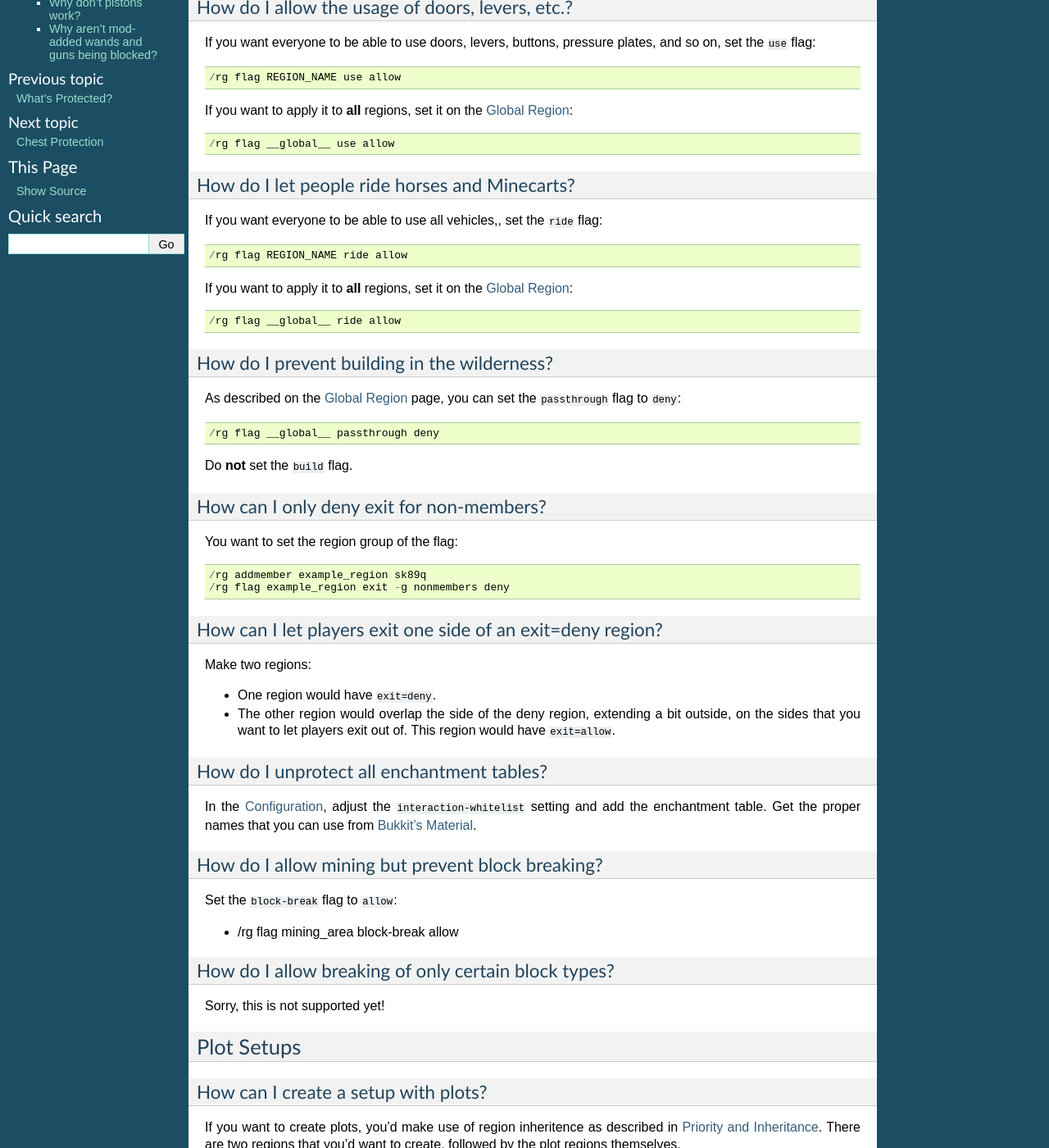
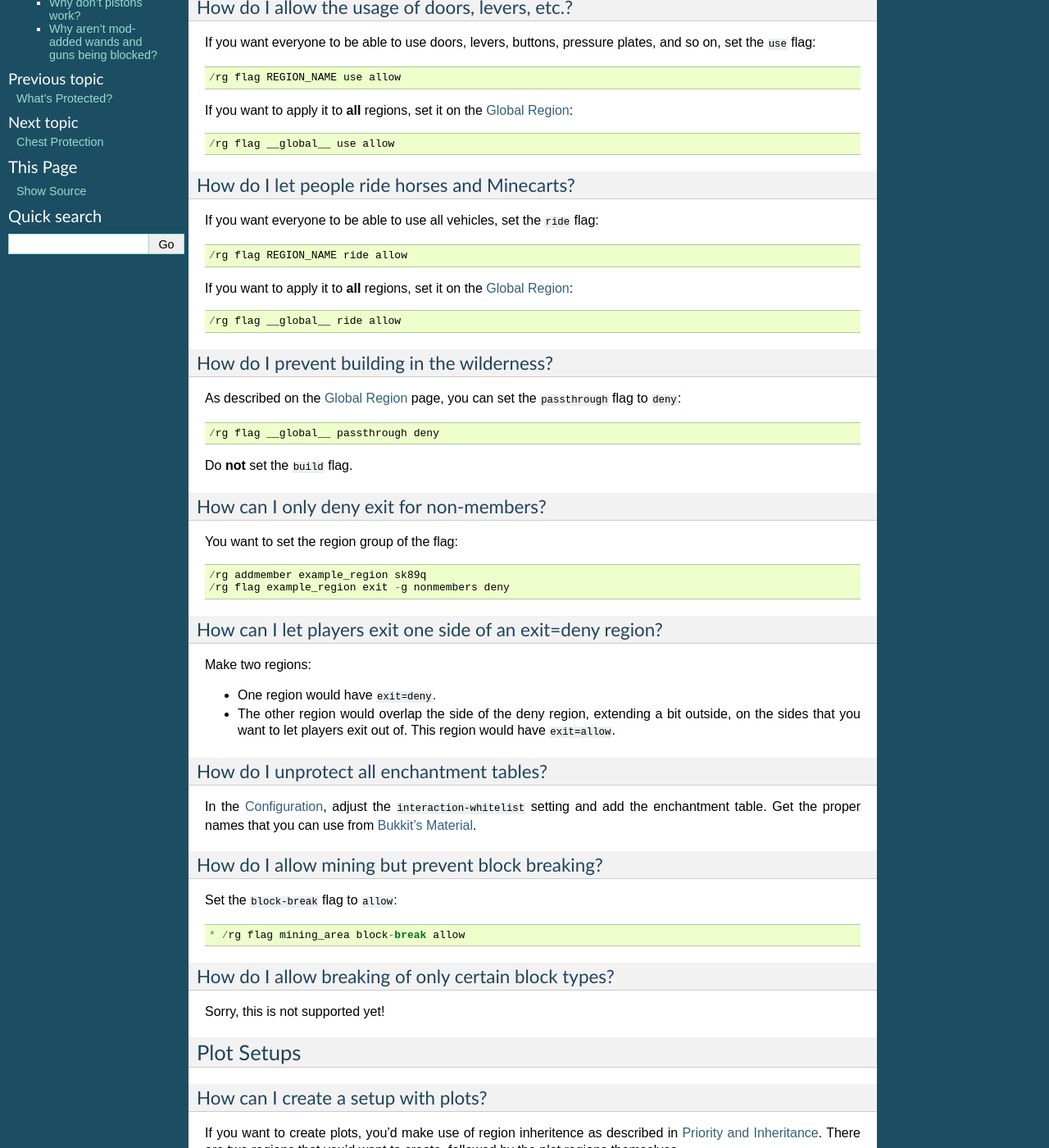
Before and after one commit to aurorasmiles/WorldGuardDocs, a Sphinx documentation site: the page built from source/regions/common-scenarios.rst, in a window 1280 px wide and 1400 px high, scrolled down 623 px. Shown: the whole window at 82% size. Built offline with Sphinx 7.4.7, drawn with Linux system fonts in a browser that asks for light colours.

```diff
--- a/source/regions/common-scenarios.rst
+++ b/source/regions/common-scenarios.rst
@@ -28,7 +28,7 @@ If you want to apply it to **all** regions, set it on the :doc:`global-region`::
 How do I let people ride horses and Minecarts?
 ~~~~~~~~~~~~~~~~~~~~~~~~~~~~~~~~~~~~~~~~~~~~~~
 
-If you want everyone to be able to use all vehicles,, set the ``ride`` flag::
+If you want everyone to be able to use all vehicles, set the ``ride`` flag::
 
     /rg flag REGION_NAME ride allow
 
@@ -69,7 +69,7 @@ In the :doc:`../config`, adjust the ``interaction-whitelist`` setting and add th
 How do I allow mining but prevent block breaking?
 ~~~~~~~~~~~~~~~~~~~~~~~~~~~~~~~~~~~~~~~~~~~~~~~~~
 
-Set the ``block-break`` flag to ``allow``:
+Set the ``block-break`` flag to ``allow``::
 
 * /rg flag mining_area block-break allow
 
```
